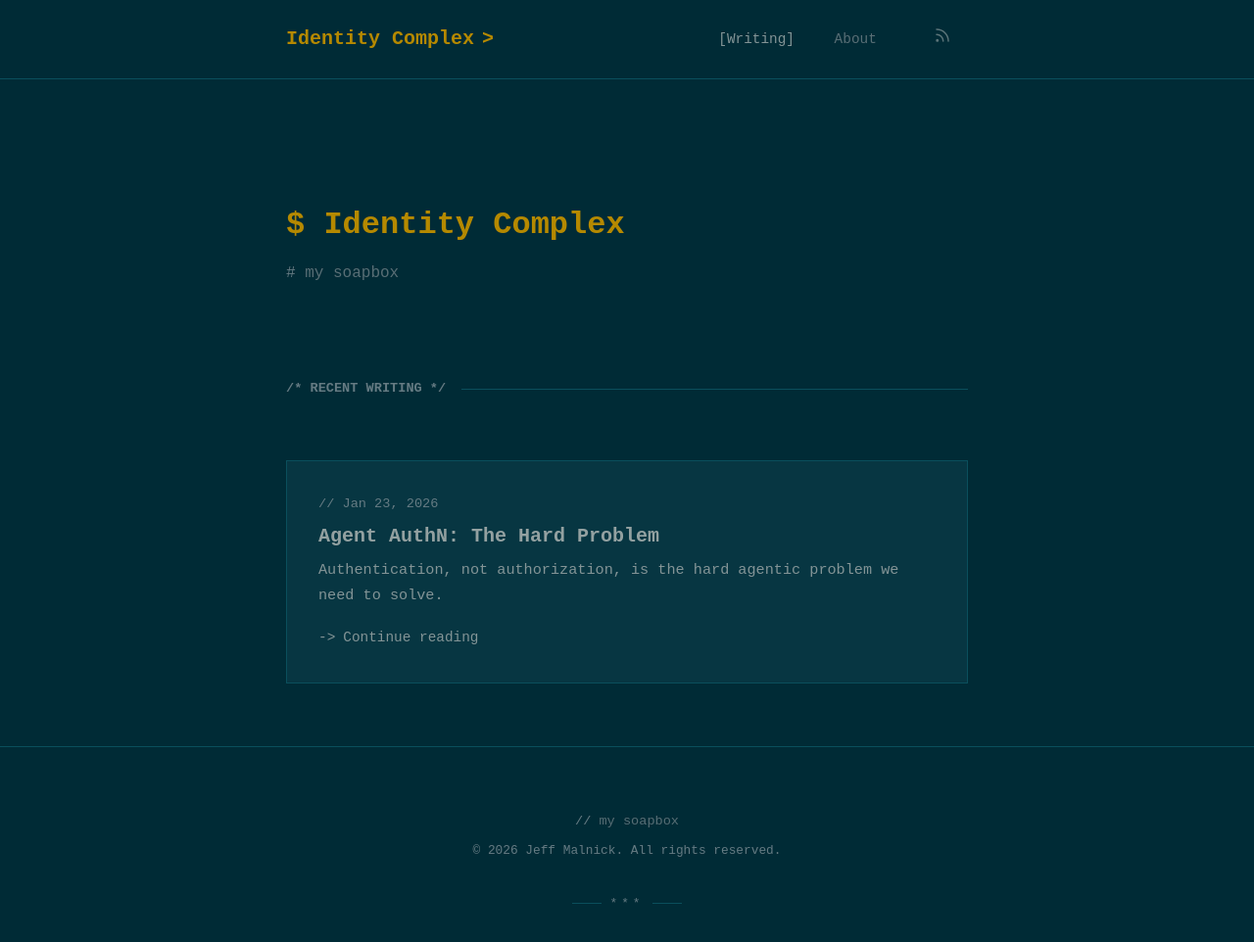
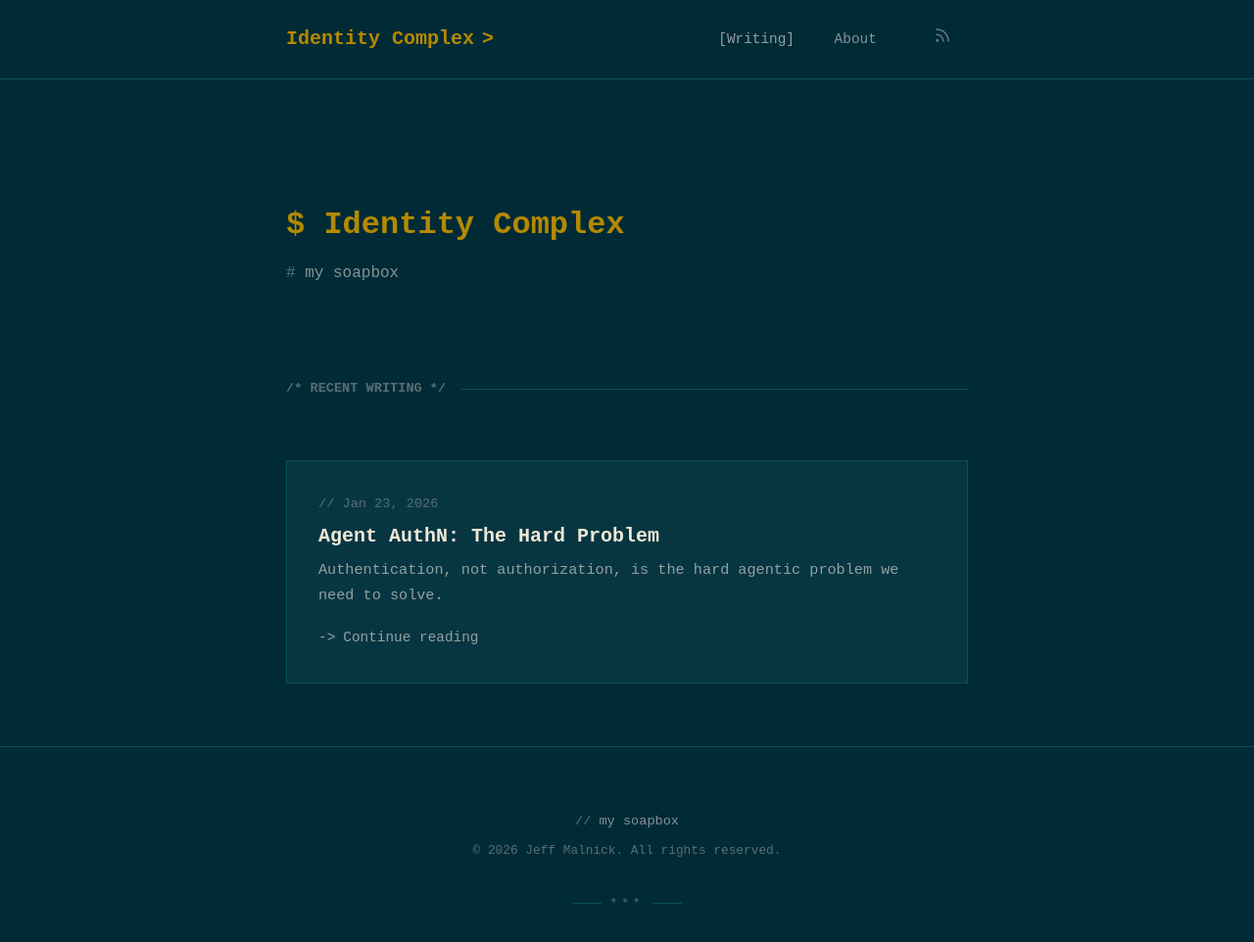
Before and after one commit to malnick/identity-complex, a Jekyll site: the page built from index.html, in a window 1280 px wide and 997 px high. Shown: the top 962 px of the window at 98% size. Built offline with Jekyll 4.4.1, drawn with Linux system fonts in a browser that asks for light colours.

Commit message:
Increase text contrast for better readability

```diff
--- a/assets/css/style.css
+++ b/assets/css/style.css
@@ -23,17 +23,17 @@
   --cyan: #2aa198;
   --green: #859900;
 
-  /* Mapped colors */
+  /* Mapped colors - higher contrast */
   --color-bg: var(--base03);
   --color-bg-elevated: var(--base02);
   --color-bg-subtle: #03404d;
   --color-border: #0a4f5c;
   --color-border-subtle: var(--base02);
 
-  --color-text: var(--base0);
-  --color-text-muted: var(--base01);
-  --color-text-faint: var(--base00);
-  --color-text-bright: var(--base1);
+  --color-text: var(--base1);
+  --color-text-muted: var(--base0);
+  --color-text-faint: var(--base01);
+  --color-text-bright: var(--base2);
 
   --color-accent: var(--yellow);
   --color-accent-bright: #d4a000;
```
